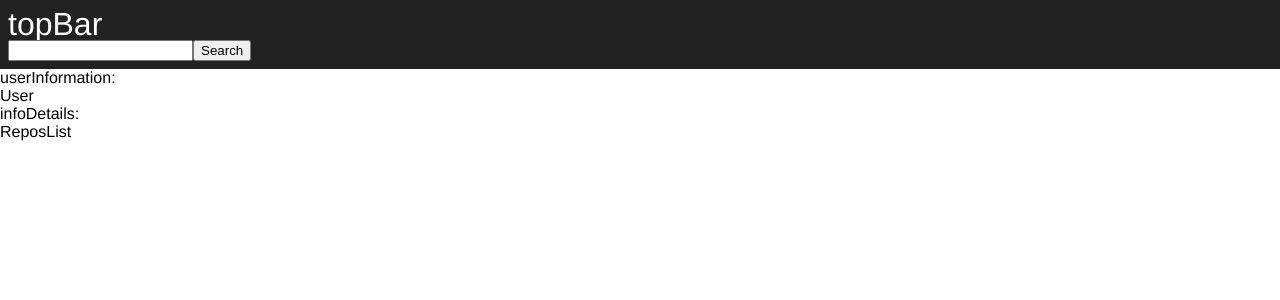
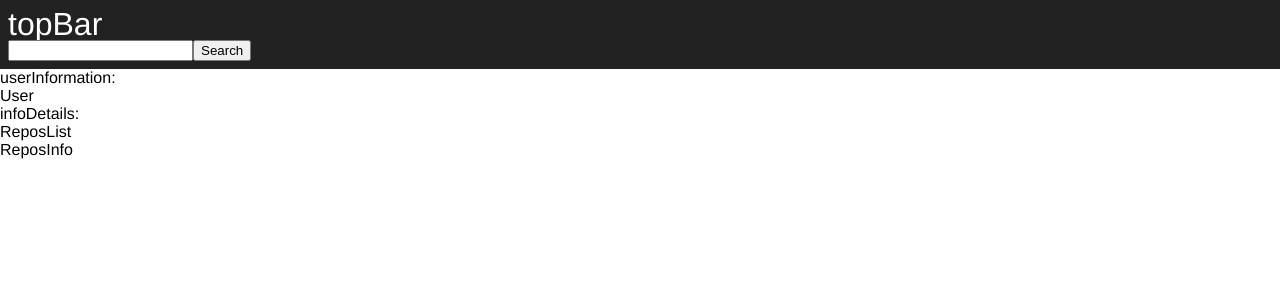
Before and after one commit to DDaiana/LAP3_CodeChallenge, a React (Create React App) app: page / in a window 1280 px wide. Shown: the top 300 px of the page. Built offline with nearby package versions, Linux system fonts and the light colour scheme.

Commit message:
RepoInfo component added

```diff
--- /dev/null
+++ b/src/components/RepoInfo/index.js
@@ -0,0 +1,12 @@
+import React, { Component } from 'react';
+
+
+export default class ReposInfo extends Component {
+
+    render() {
+        return (
+            <div>ReposInfo</div>
+          )
+    }
+
+}
--- a/src/components/index.js
+++ b/src/components/index.js
@@ -1,3 +1,4 @@
 export { default as Search } from './Search';
 export { default as User } from './User';
 export { default as ReposList } from './ReposList';
+export { default as RepoInfo } from './RepoInfo';
--- a/src/layout/infoDetails/index.js
+++ b/src/layout/infoDetails/index.js
@@ -1,10 +1,11 @@
 import React from 'react'
-import { ReposList } from '../../components'
+import { RepoInfo, ReposList } from '../../components'
 
 export default function InfoDetails() {
   return (
     <div>infoDetails:
       <ReposList />
+      <RepoInfo />
     </div>
   )
 }
```
